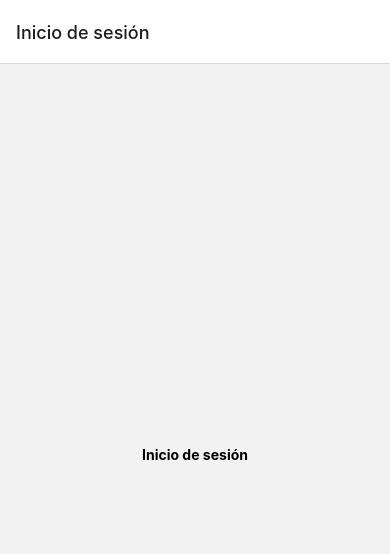
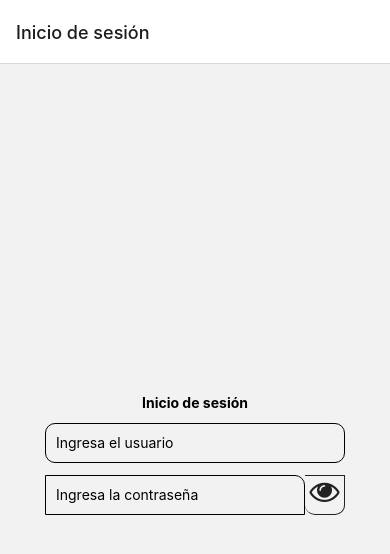
Before and after one commit to VeePVs/Liberty_market, a React Native app: screen /Login in a window 390 px wide. Shown: the top 554 px of the page. Built offline with nearby package versions, Linux system fonts and the light colour scheme.

Commit message:
Added inputs and button to see password

```diff
--- a/UI/Login.jsx
+++ b/UI/Login.jsx
@@ -1,13 +1,22 @@
 import React from 'react';
-import {StatusBar, Text, Sty} from 'react-native';
+import {Image, Pressable, StatusBar, Text, TextInput, View} from 'react-native';
 import {SafeAreaView} from 'react-native-safe-area-context';
 import {styles} from '../styles/globalStyles'
+import Icon from 'react-native-vector-icons/FontAwesome';
 
 const Login = () => {
     return (
         <SafeAreaView style={styles.container}>
             <StatusBar animated={true} statusBarStyle="dark-content" />
             <Text style={styles.title}>Inicio de sesión</Text>
+            <TextInput placeholder="Ingresa el usuario" style={styles.input} placeholderTextColor={"#000"}  maxLength={10}/>
+            <View style={styles.containerPassword}>
+                <TextInput placeholder="Ingresa la contraseña" style={styles.inputPassword} placeholderTextColor={"#000"} maxLength={8}/>
+                <Icon name="eye" size={30} style={styles.icon} onPress={()=>{
+
+                }}/>
+            </View>
+
         </SafeAreaView>
     );
 };
--- a/package.json
+++ b/package.json
@@ -15,7 +15,8 @@
     "react": "18.3.1",
     "react-native": "0.75.1",
     "react-native-safe-area-context": "^4.10.9",
-    "react-native-screens": "^3.34.0"
+    "react-native-screens": "^3.34.0",
+    "react-native-vector-icons": "^10.1.0"
   },
   "devDependencies": {
     "@babel/core": "^7.20.0",
--- a/styles/globalStyles.jsx
+++ b/styles/globalStyles.jsx
@@ -7,10 +7,45 @@ export const styles = StyleSheet.create({
         justifyContent: "center"
     },
     title: {
-        color: "#000",
-        fontsize: 16,
-        fontWeight: "bold"
+        color: '#000',
+        fontsize: 5,
+        fontWeight: 'bold'
     },
+    input: {
+        height: 40,
+        width: 300,
+        margin: 12,
+        borderWidth: 1,
+        padding: 10,
+        borderRadius: 10,
+        color: '#222',
+    },
+    containerPassword: {
+        flexDirection: 'row',
+        alignItems: 'center',
+    },
+    inputPassword:{
+        height: 40,
+        width: 260,
+        margin: 0,
+        borderWidth: 1,
+        padding: 10,
+        color: '#222',
+        borderTopRightRadius: 10
+    },
+    icon: {
+        height: 40,
+        width:40,
+        color: '#222',
+        borderColor:'#222',
+        borderBottomWidth:1,
+        borderTopWidth:1,
+        borderRightWidth: 1,
+        borderBottomRightRadius: 10,
+        borderBottomLeftRadius: 10,
+        textAlign: 'center',
+        textAlignVertical: 'center'
+    }
 })
 
 export default styles;
```
Also changed, not shown: 23 other files (tests, documents, lock files or other folders).
